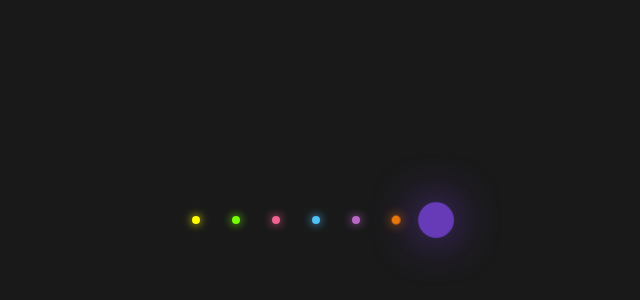
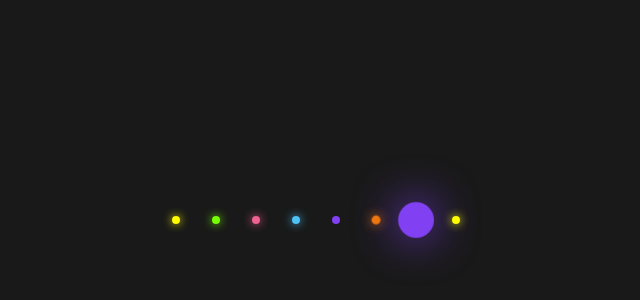
Before and after one commit to Bill1million/my-first-repo, a plain HTML site: page index.html in a window 1280 px wide. Shown: the part 180-480 px from the top of the page, without its empty margins (324-964 px from the left). Drawn offline with Linux system fonts and the light colour scheme.

Commit message:
added more dots

```diff
--- a/index.html
+++ b/index.html
@@ -15,6 +15,7 @@
     <li></li>
     <li></li>
     <li></li>
+    <li></li>
   </ul>
 </body>
 </html>
--- a/styles.css
+++ b/styles.css
@@ -62,8 +62,8 @@ ul li:nth-child(4) {
 
 ul li:nth-child(5) {
   animation-delay: -0.6s;
-  background: #ba68c8;
-  box-shadow: 0 0 50px #ba68c8;
+  background: #8140f1;
+  box-shadow: 0 0 50px ##8140f1;
 
 }
 ul li:nth-child(6) {
@@ -74,6 +74,11 @@ ul li:nth-child(6) {
 
 ul li:nth-child(7) {
   animation-delay: -0.2s;
-  background: #673ab7;
-  box-shadow: 0 0 50px #673ab7;
+  background: #8140f1;
+  box-shadow: 0 0 50px #8140f1;
 }
+ul li:nth-child(8) {
+  animation-delay: -1.4s;
+  background: #ffff00;
+  box-shadow: 0 0 50px #ffff00;
+}
```
